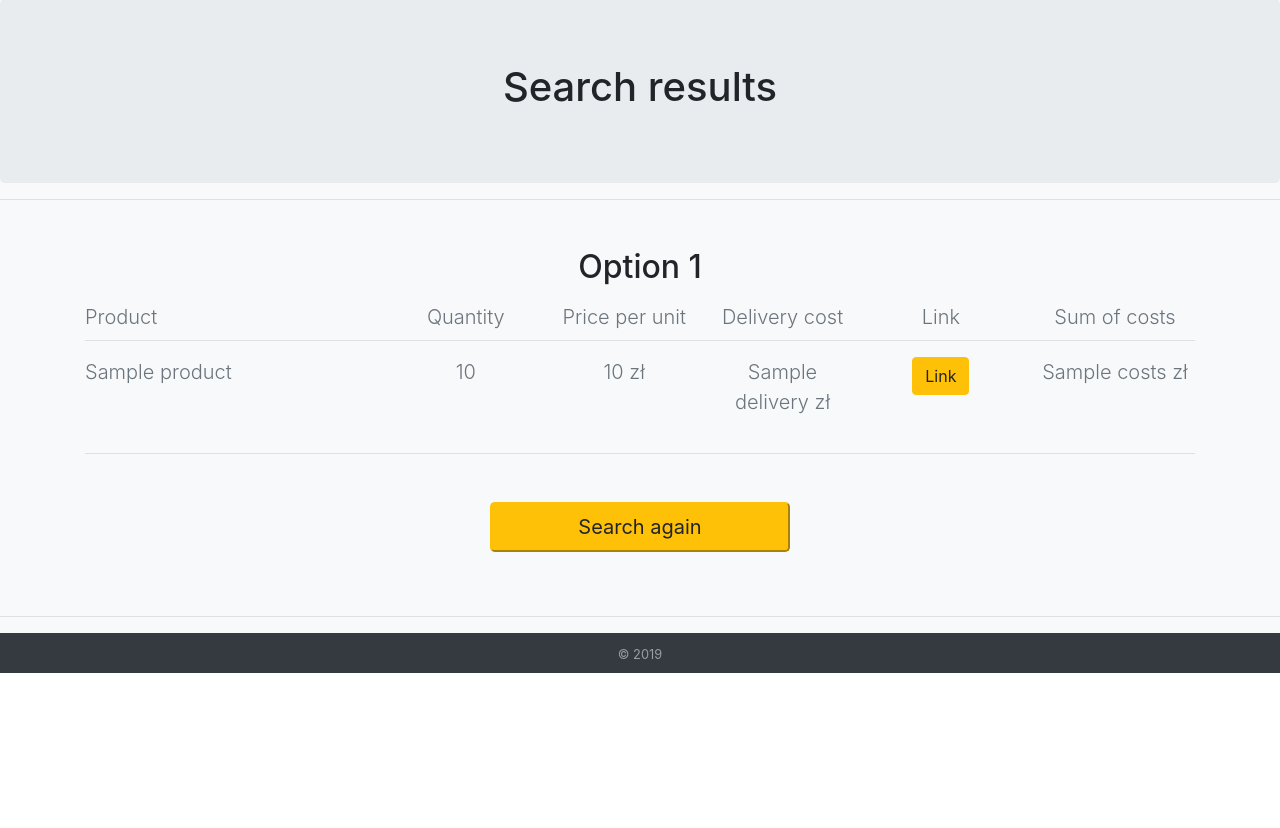
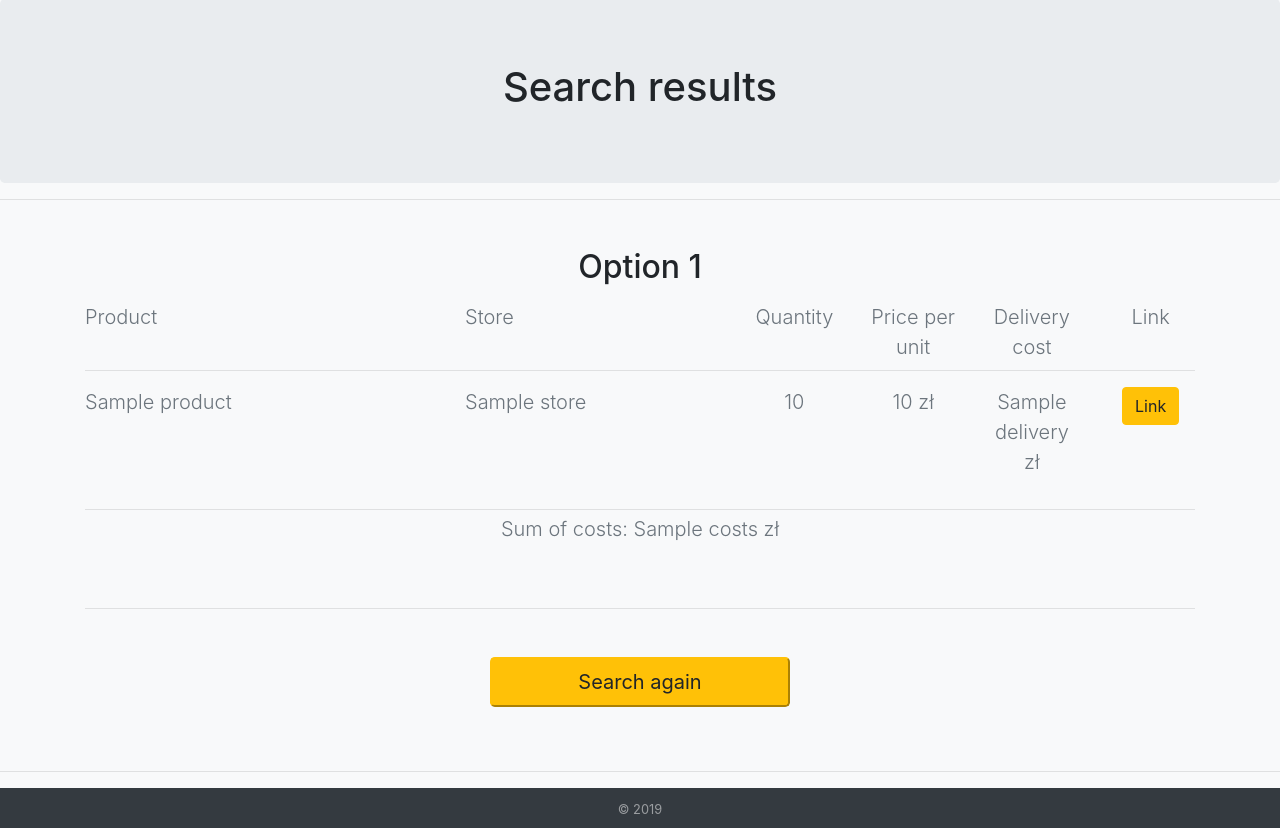
Before and after one commit to mikolaj-stoch/IOProjekt, a Flask app: template Ceneo/templates/results.html in a window 1280 px wide. Shown: the part 179-1007 px from the top of the page. Before the commit the page ends 852 px from the top, so only its background shows below. Run offline with Flask 2, Linux system fonts and the light colour scheme; the template is opened without the code that fills it: most values are stand-ins (such as "Sample title", 1, 10 or a date in 2020); some libraries are stand-ins or nearby versions.

Commit message:
Displaying store name on results page

```diff
--- a/Ceneo/static/scripts/search.js
+++ b/Ceneo/static/scripts/search.js
@@ -5,7 +5,7 @@ function validateForm(){
         var quantity = parseInt(document.forms["inputForm"]["quantity" + i].value);
         var minPrice = parseInt(document.forms["inputForm"]["minPrice" + i].value);
         var maxPrice = parseInt(document.forms["inputForm"]["maxPrice" + i].value);
-        var reputation = parseInt(document.forms["inputForm"]["reputation" + i].value);
+        var reputation = parseFloat(document.forms["inputForm"]["reputation" + i].value);
 
         if (!productName){
             emptyFields++;
--- a/Ceneo/templates/results.html
+++ b/Ceneo/templates/results.html
@@ -16,26 +16,27 @@
             <h2>Option {{loop.index}}</h2>
         </div>
         <div class="row mb-0 text-center">
-            <div class="col-10">
+            <div class="col-12">
                 <div class="row mb-2">
                     <div class="col-4 text-left"><p class="lead text-muted mb-0">Product</p></div>
+                    <div class="col-3 text-left"><p class="lead text-muted mb-0">Store</p></div>
                     <div class="col"><p class="lead text-muted  mb-0">Quantity</p></div>
                     <div class="col"><p class="lead text-muted  mb-0">Price per unit</p></div>
                     <div class="col"><p class="lead text-muted  mb-0">Delivery cost</p></div>
                     <div class="col"><p class="lead text-muted  mb-0">Link</p></div>
                 </div>
             </div>
-            <div class="col">
-                <p class="lead text-muted mb-0">Sum of costs</p>
-            </div>
         </div>
         <hr class="mb-3 mt-0">
-        <div class="row mb-1 text-center mb-0">
-            <div class="col-10">
+        <div class="row mb-0 text-center mb-0">
+            <div class="col">
                 {% for product in set['products'] %}
                     <div class="row mb-3">
                         <div class="col-4 text-left">
                             <p class="lead text-muted">{{product['name']}}</p>
+                        </div>
+                        <div class="col-3 text-left">
+                            <p class="lead text-muted">{{product['store']}}</p>
                         </div>
                         <div class="col">
                             <p class="lead text-muted">{{product['quantity']}}</p>
@@ -52,8 +53,11 @@
                     </div>
                 {% endfor %}
             </div>
-            <div class="col">
-                <p class="lead text-muted">{{set['costs']}} zł</p>
+        </div>
+        <div class="row mb-5">
+            <div class="col text-center">
+                <hr class="mb-1 mt-0">
+                <p class="lead text-muted">Sum of costs: {{set['costs']}} zł</p>
             </div>
         </div>
         <hr class="mb-5 mt-0">
```
Also changed, not shown: Ceneo/tmp.py (+1 -1 lines), 1 other file.
